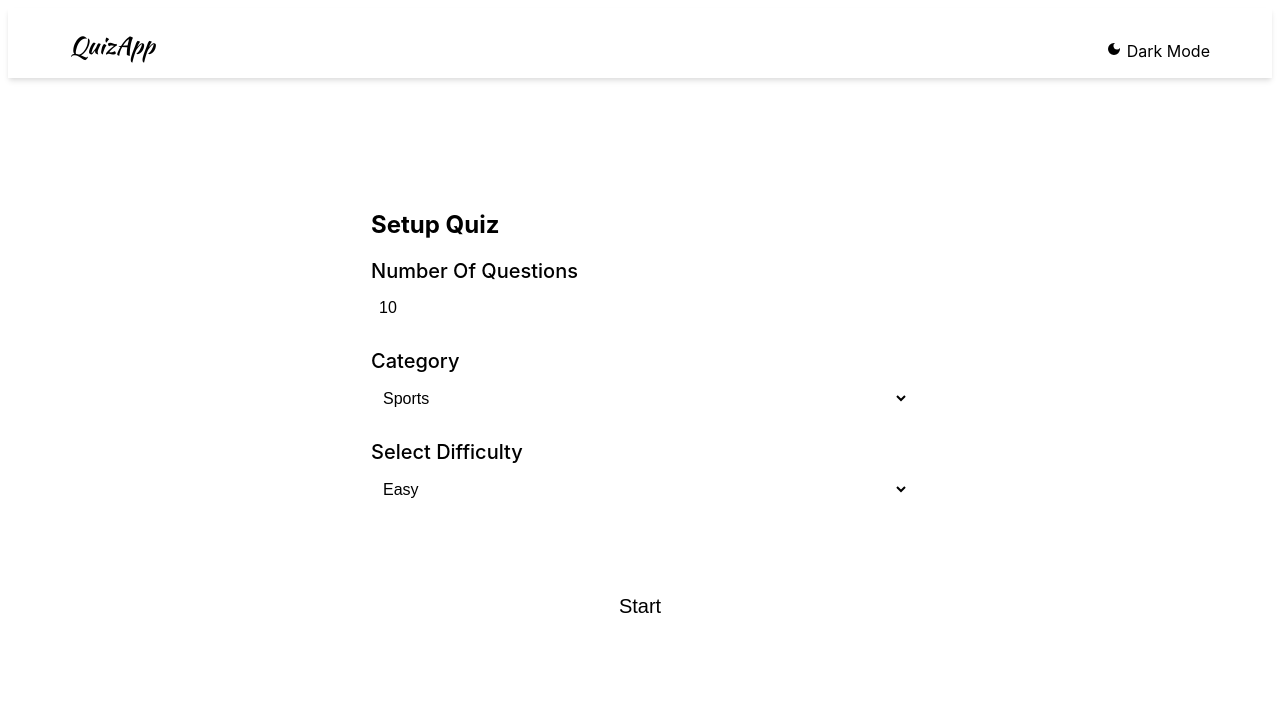
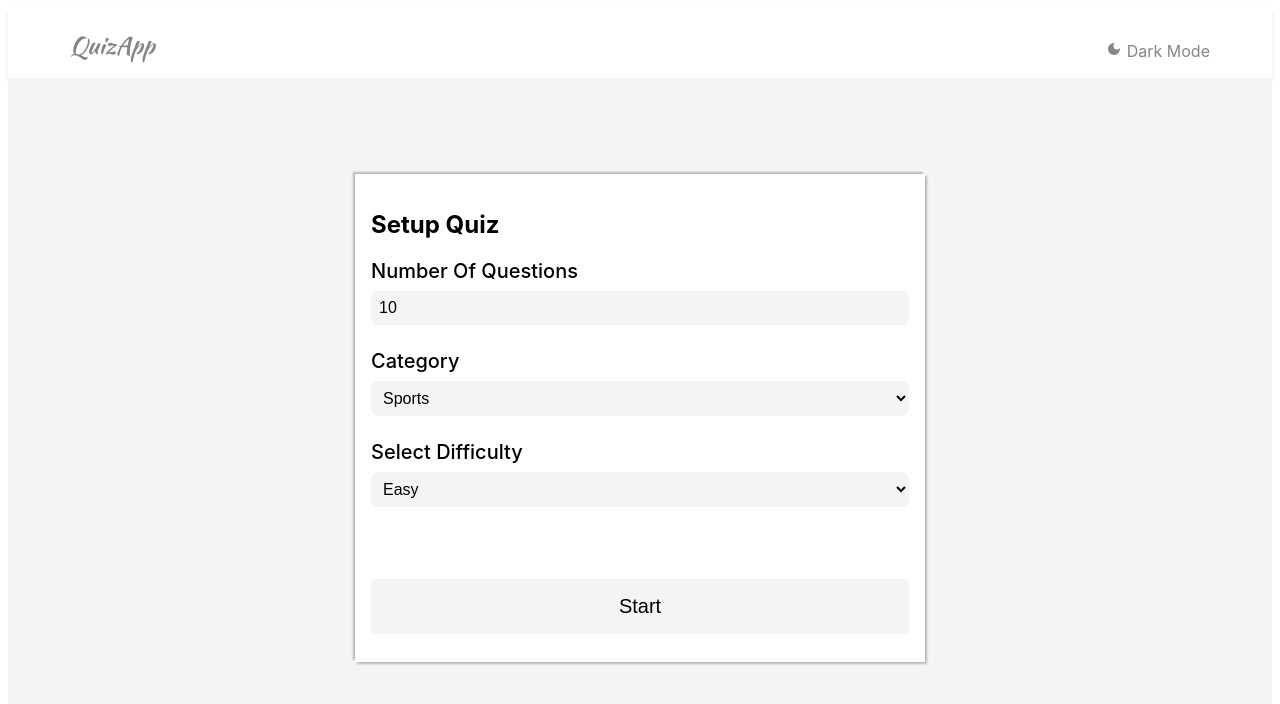
Before and after one commit to Amir-LOUATII/Quizz_app_react, a React (Create React App) app: page / in a window 1280 px wide. Shown: the top 704 px of the page. Built offline with nearby package versions, Linux system fonts and the light colour scheme; a web font is replaced by a local one.

Commit message:
'update'

```diff
--- a/src/components/Navbar.js
+++ b/src/components/Navbar.js
@@ -12,12 +12,14 @@ const Navbar = () => {
     }
   }
   useEffect(() => {
+    if (window.localStorage.getItem("theme")) {
+      setTheme(window.localStorage.getItem("theme"));
+    } else setTheme("light-mode");
+  }, []);
+  useEffect(() => {
     window.localStorage.setItem("theme", theme);
     document.documentElement.className = theme;
   }, [theme]);
-  useEffect(() => {
-    setTheme(window.localStorage.getItem("theme"));
-  }, []);
   return (
     <header>
       <div className="container">
--- a/src/components/Result.js
+++ b/src/components/Result.js
@@ -9,7 +9,6 @@ const Result = () => {
     setScore(0);
     startSetting();
     setShowResult(false);
-    console.log(showResult);
   }
   const { score, numberOfQuestions } = useGlobalContext();
   return (
--- a/src/index.css
+++ b/src/index.css
@@ -38,7 +38,7 @@ body {
 
 .light-mode {
   --primiry-color: white;
-  --secondary-color: #f1f5f8;
+  --secondary-color: #f4f4f4;
   --text-header-color: hsl(0, 0%, 52%);
   --text-color: black;
 }
@@ -110,6 +110,7 @@ header .container div span:hover {
   padding: 1rem;
   background-color: var(--primiry-color);
   width: 50%;
+  box-shadow: 2px 2px 2px rgba(0, 0, 0, 0.25), -2px -2px 2px rgba(0, 0, 0, 0.25);
 }
 
 @media (max-width: 767px) {
```
